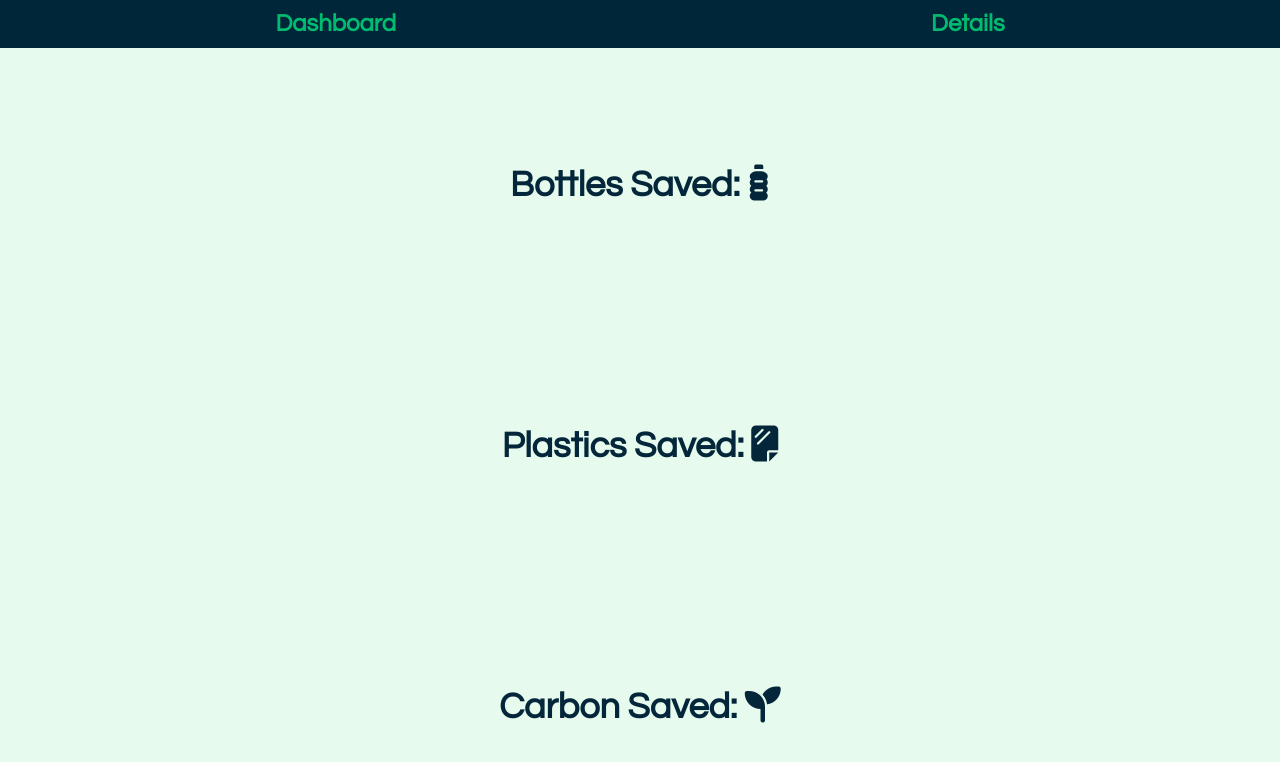
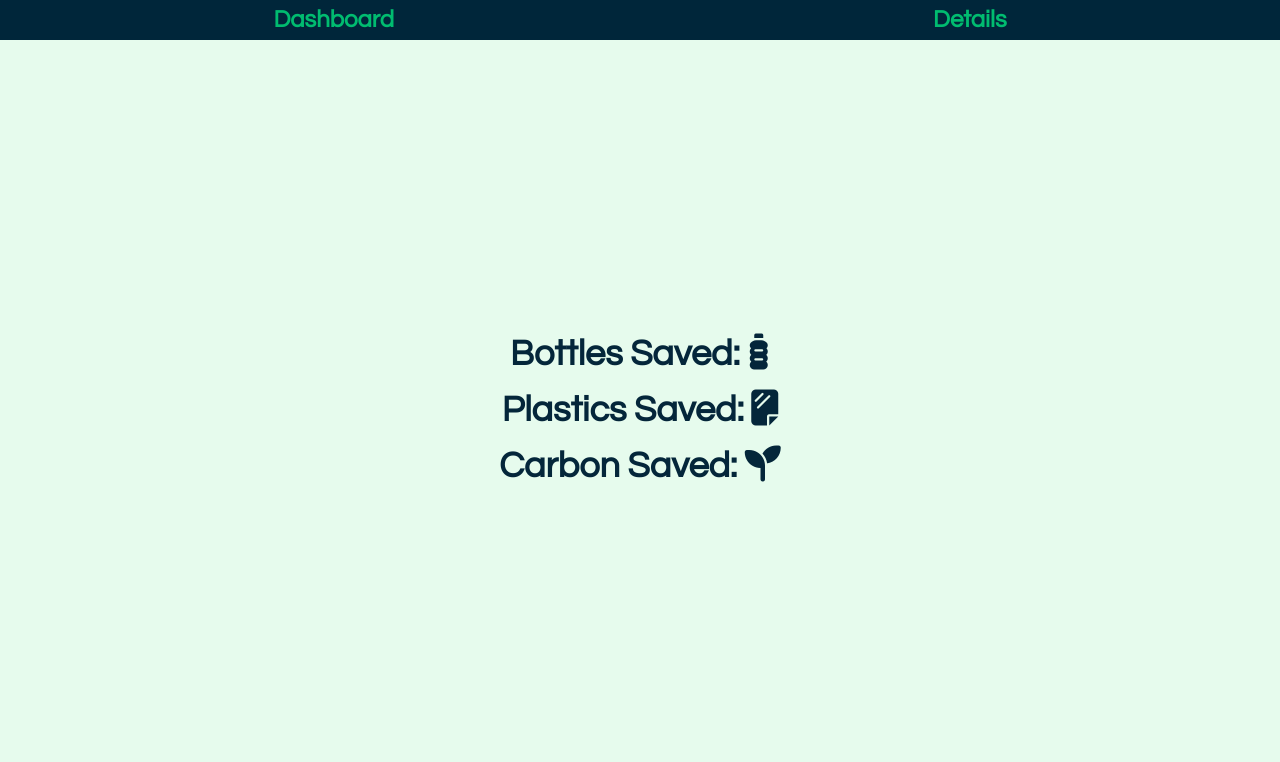
Before and after one commit to facundh23/AguaKm0Two, a Vue app: page /shared in a window 1280 px wide. Shown: the top 762 px of the page. Built offline with nearby package versions, Linux system fonts and the light colour scheme; no server answers; what tailwindcss-animated, vue-sweetalert2 would draw is missing.

Commit message:
Styled shared fixed

```diff
--- a/src/components/Details/DetailsView.vue
+++ b/src/components/Details/DetailsView.vue
@@ -16,6 +16,7 @@
 </template>
 
 <script>
+
 import { db } from '../../services/firebase';
 import { collection, getDocs } from 'firebase/firestore';
 
--- a/src/components/ui/FormValue/FormValue.vue
+++ b/src/components/ui/FormValue/FormValue.vue
@@ -1,6 +1,6 @@
 <template>
   <div class="w-[80%] flex items-center justify-center gap-4 p-6 flex-col border-4 border-[#04263A] rounded-lg shadow-2xl shadow-black">
-    <input class="w-[80%] p-4  rounded-lg md:w-[80%] text-center font-bold border-2" v-model="numberOfRefills" placeholder="Please indicate the number of bottles you refilled"/>
+    <input class="w-[80%] p-4 text-md md:text-base rounded-lg md:w-[80%] text-center font-bold border-2" v-model="numberOfRefills" placeholder="Number of refills"/>
     <div class="flex items-center justify-center w-full  gap-2 md:flex-row">
       <button class=" bg-[#26D07C] p-2 rounded-lg font-bold w-[80%] md:w-[80%] text-[#04263A] shadow-lg shadow-black" @click="calculateSavings"> Calculate</button>
     </div>
@@ -57,6 +57,7 @@
     name: 'InputValue',
     data() {
       return {
+        numberOfRefills: 0,
         resultCalculated: false,
         bottlesSaved: 0,
         plasticsSaved: 0,
@@ -70,6 +71,17 @@
         KG_CARBON_PER_BOTTLE: 0.08,
       };
     },
+      watch: {
+        numberOfRefills(newVal){
+          localStorage.setItem('numberOfRefills', JSON.stringify(newVal))
+        }
+      },
+      mounted(){
+        const savedRefills = localStorage.getItem('numberOfRefills');
+        if(savedRefills !== null){
+          this.numberOfRefills = JSON.parse(savedRefills)
+        }
+      },
 
     methods: {
       animateValue(ref, start, end, duration, decimalPlaces = 2) {
@@ -92,8 +104,12 @@
         text: errorMessage,
         icon: 'error',
         confirmButtonText: 'Close'
-    });
+      });
       },
+
+
+
+
       calculateSavings() {
         // Assuming 2 bottles per refill
         const numberOfRefills = parseFloat(this.numberOfRefills);
--- a/src/components/ui/SharedLinks/SharedLink.vue
+++ b/src/components/ui/SharedLinks/SharedLink.vue
@@ -1,9 +1,8 @@
 <template>
-
-    <div class="flex flex-col h-screen justify-around w-[70%]  items-center py-4 rounded-lg mx-auto mt-2 gap-4 " >
-      <p class="font-bold text-4xl  text-[#04263A] animate-bounce animate-once animate-duration-100 animate-delay-100 animate-ease-in animate-normal animate-fill-forwards">Bottles Saved: {{ bottlesSaved }} <i class="fa-solid fa-bottle-water"></i></p>
-      <p class="font-bold text-4xl  text-[#04263A] animate-bounce animate-once animate-duration-100 animate-delay-100 animate-ease-in animate-normal animate-fill-forwards">Plastics Saved: {{ plasticsSaved }} <i class="fa-solid fa-sheet-plastic"></i></p>
-      <p class="font-bold text-4xl  text-[#04263A] animate-bounce animate-once animate-duration-100 animate-delay-100 animate-ease-in animate-normal animate-fill-forwards">Carbon Saved: {{ carbonSaved }}  <i class="fa-solid fa-seedling"></i> </p>
+    <div class="flex flex-col justify-center w-[70%]  items-center py-4 rounded-lg mx-auto mt-2 gap-4 " >
+      <p class="font-bold text-2xl md:text-4xl  text-[#04263A] animate-bounce animate-once animate-duration-100 animate-delay-100 animate-ease-in animate-normal animate-fill-forwards">Bottles Saved: {{ bottlesSaved }} <i class="fa-solid fa-bottle-water"></i></p>
+      <p class="font-bold text-2xl md:text-4xl text-[#04263A] animate-bounce animate-once animate-duration-100 animate-delay-100 animate-ease-in animate-normal animate-fill-forwards">Plastics Saved: {{ plasticsSaved }} <i class="fa-solid fa-sheet-plastic"></i></p>
+      <p class="font-bold text-2xl md:text-4xl text-[#04263A] animate-bounce animate-once animate-duration-100 animate-delay-100 animate-ease-in animate-normal animate-fill-forwards">Carbon Saved: {{ carbonSaved }}  <i class="fa-solid fa-seedling"></i> </p>
   </div>
   </template>
 
--- a/src/style.css
+++ b/src/style.css
@@ -12,4 +12,5 @@ body {
 
 .navbar {
     background-color: #00263A;
+    padding: 4px;
 }
--- a/src/views/Shared.vue
+++ b/src/views/Shared.vue
@@ -1,6 +1,6 @@
 
 <template>
-    <div class="box-color ">
+    <div class="flex items-center justify-center h-[94vh] m-0 p-0 ">
         <SharedLink />
     </div>
 </template>
```
